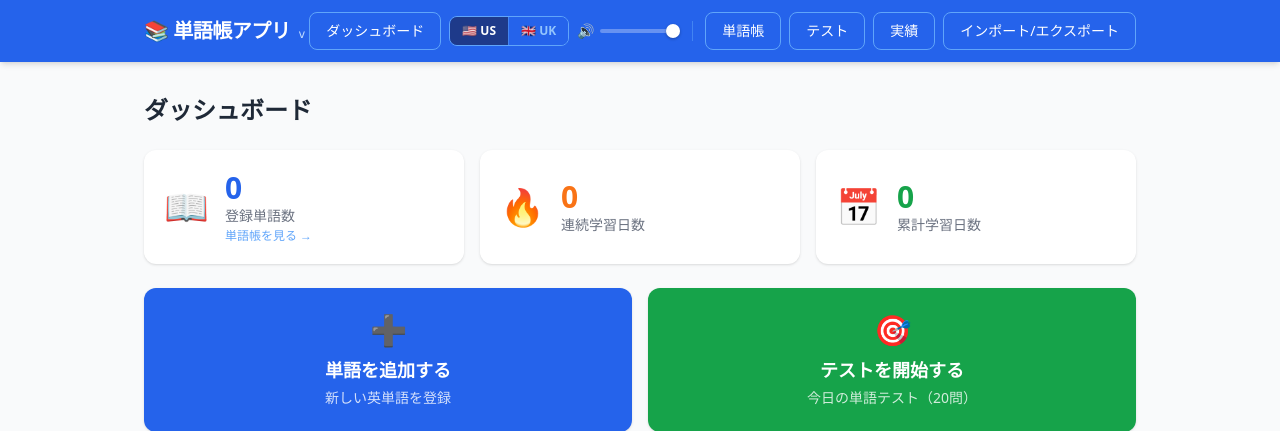
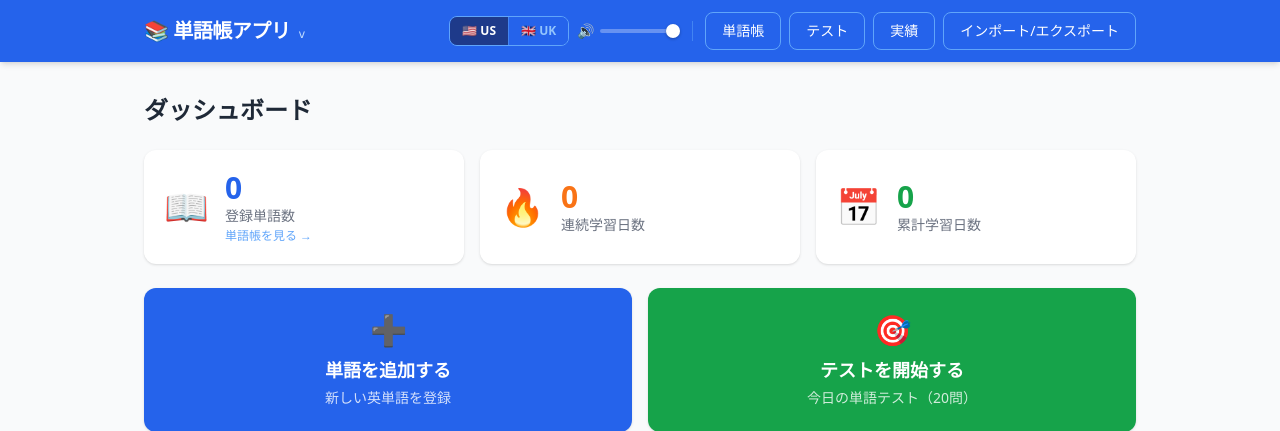
Before and after one commit to RYO0115/language_learn_app, a FastAPI app: page / in a window 1280 px wide. Shown: the top 431 px of the page. Run offline with FastAPI, Linux system fonts and the light colour scheme; parts of the project's set-up code (start-up, migrations or seed data) failed here and were passed over; some libraries are stand-ins or nearby versions.

Commit message:
ナビバーのレイアウト修正：ダッシュボードボタン削除・文字折り返し防止
Co-Authored-By: Claude Sonnet 4.6 <noreply@anthropic.com>

```diff
--- a/templates/base.html
+++ b/templates/base.html
@@ -152,21 +152,18 @@
         📚 単語帳アプリ
         <span class="text-xs text-blue-200 font-mono font-normal">v{{ app_version }}</span>
       </a>
-      <div class="flex items-center gap-2 text-sm font-medium">
-        <!-- ダッシュボード -->
-        <a href="/" class="px-4 py-2 rounded-lg border border-blue-400 hover:bg-white hover:text-blue-700 transition-colors duration-150">ダッシュボード</a>
-
+      <div class="flex items-center gap-2 text-sm font-medium flex-wrap">
         <!-- US / UK 発音切り替えボタングループ（選択中は暗く表示） -->
         <div class="flex rounded-lg overflow-hidden border border-blue-400" title="発音のアクセントを切り替え">
           <button id="btn-locale-us"
                   onclick="setLocale('en-US')"
-                  class="px-3 py-1.5 text-xs font-bold bg-blue-900 text-white transition-colors duration-150">
+                  class="px-3 py-1.5 text-xs font-bold bg-blue-900 text-white transition-colors duration-150 whitespace-nowrap">
             🇺🇸 US
           </button>
           <div class="w-px bg-blue-400 opacity-50"></div>
           <button id="btn-locale-uk"
                   onclick="setLocale('en-GB')"
-                  class="px-3 py-1.5 text-xs font-bold bg-blue-600 text-blue-300 hover:bg-blue-700 hover:text-white transition-colors duration-150">
+                  class="px-3 py-1.5 text-xs font-bold bg-blue-600 text-blue-300 hover:bg-blue-700 hover:text-white transition-colors duration-150 whitespace-nowrap">
             🇬🇧 UK
           </button>
         </div>
@@ -183,10 +180,10 @@
         <!-- 区切り線 -->
         <div class="w-px h-5 bg-blue-400 opacity-50 mx-1"></div>
 
-        <a href="/words" class="px-4 py-2 rounded-lg border border-blue-400 hover:bg-white hover:text-blue-700 transition-colors duration-150">単語帳</a>
-        <a href="/quiz" class="px-4 py-2 rounded-lg border border-blue-400 hover:bg-white hover:text-blue-700 transition-colors duration-150">テスト</a>
-        <a href="/streak" class="px-4 py-2 rounded-lg border border-blue-400 hover:bg-white hover:text-blue-700 transition-colors duration-150">実績</a>
-        <a href="/export" class="px-4 py-2 rounded-lg border border-blue-400 hover:bg-white hover:text-blue-700 transition-colors duration-150">インポート/エクスポート</a>
+        <a href="/words" class="px-4 py-2 rounded-lg border border-blue-400 hover:bg-white hover:text-blue-700 transition-colors duration-150 whitespace-nowrap">単語帳</a>
+        <a href="/quiz" class="px-4 py-2 rounded-lg border border-blue-400 hover:bg-white hover:text-blue-700 transition-colors duration-150 whitespace-nowrap">テスト</a>
+        <a href="/streak" class="px-4 py-2 rounded-lg border border-blue-400 hover:bg-white hover:text-blue-700 transition-colors duration-150 whitespace-nowrap">実績</a>
+        <a href="/export" class="px-4 py-2 rounded-lg border border-blue-400 hover:bg-white hover:text-blue-700 transition-colors duration-150 whitespace-nowrap">インポート/エクスポート</a>
       </div>
     </div>
   </nav>
```
